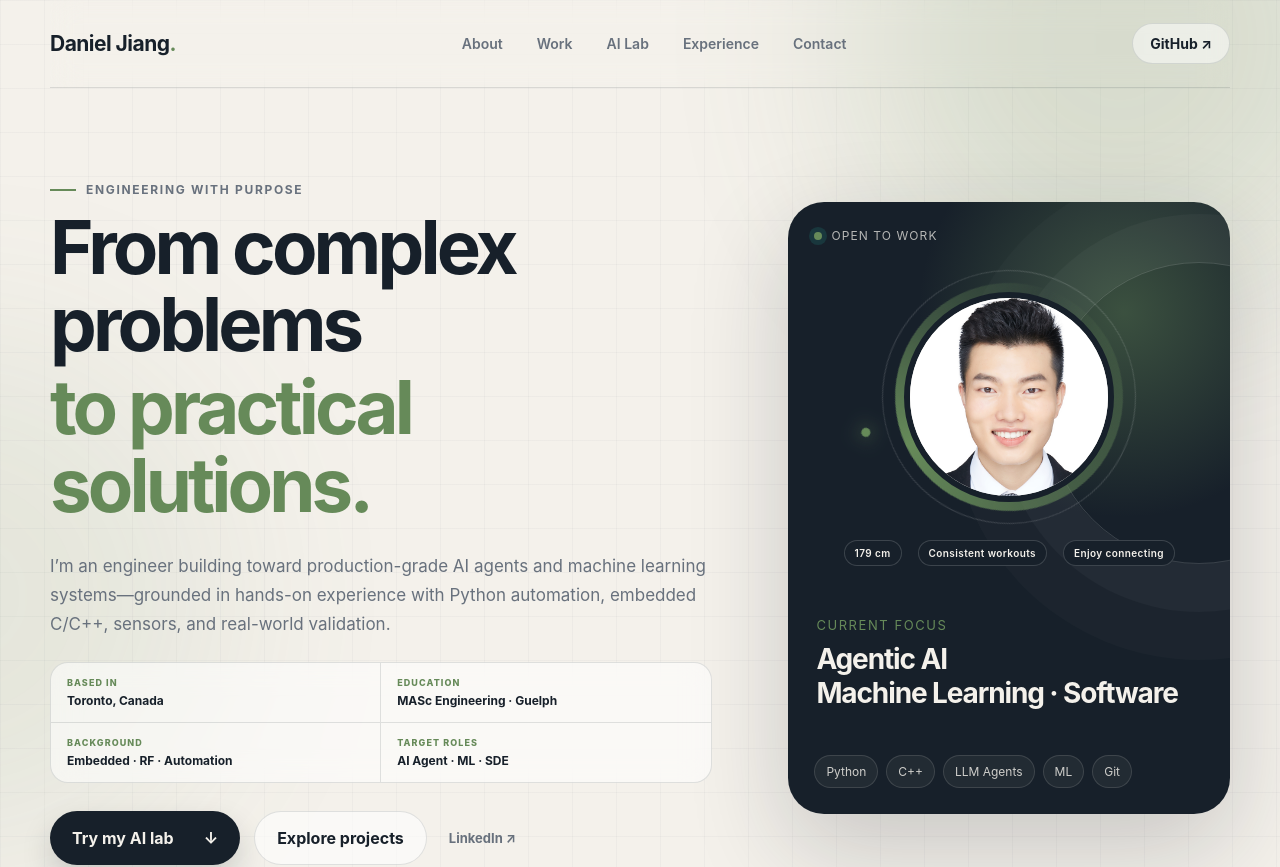
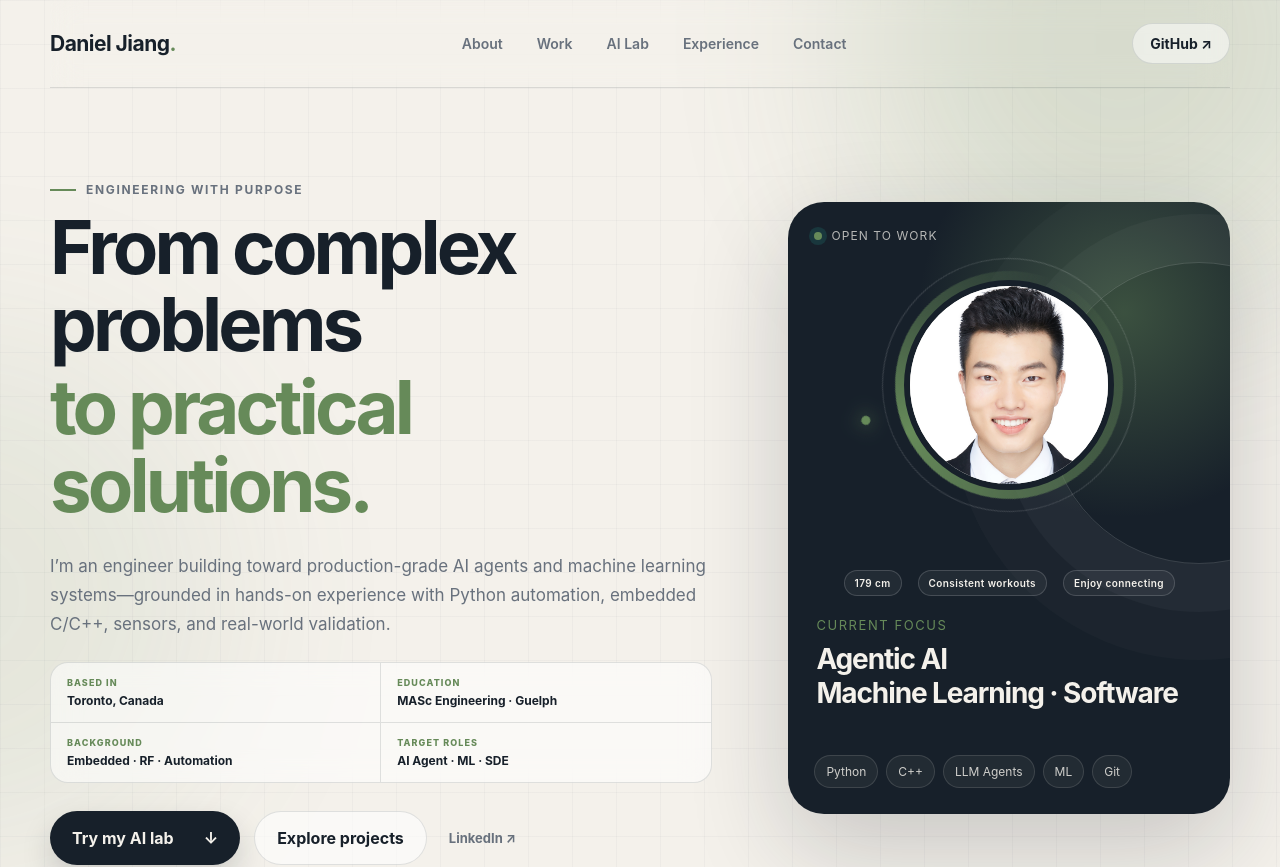
Before and after one commit to jiangjian9803-eng/jiangjian9803-eng.github.io, a Next.js app: page / in a window 1280 px wide. Shown: the top 867 px of the page. Built offline with nearby package versions, Linux system fonts and the light colour scheme.

Commit message:
Revert "Tighten portrait and personal labels"
This reverts commit 3dda84c9c986e34cf0ba70316f29aab7bbdb33d9.

```diff
--- a/styles.css
+++ b/styles.css
@@ -73,14 +73,14 @@ h1 em { position: relative; margin-top: .08em; color: var(--blue); font-style: n
 .hero-card::after { content: ""; position: absolute; width: 300px; height: 300px; right: -120px; top: 60px; border: 1px solid rgba(255,255,255,.15); border-radius: 50%; box-shadow: 0 0 0 48px rgba(255,255,255,.03), 0 0 0 96px rgba(255,255,255,.02); }
 .status-line { position: relative; z-index: 1; display: flex; gap: 9px; align-items: center; font-size: 12px; text-transform: uppercase; letter-spacing: .09em; color: rgba(244,241,235,.72); }
 .status-dot { width: 8px; height: 8px; border-radius: 50%; background: var(--cyan); box-shadow: 0 0 0 5px rgba(43,217,196,.12); }
-.portrait-wrap { position: absolute; top: 90px; left: 50%; width: 210px; height: 210px; transform: translateX(-50%); z-index: 1; }
+.portrait-wrap { position: absolute; top: 78px; left: 50%; width: 210px; height: 210px; transform: translateX(-50%); z-index: 1; }
 .portrait-wrap::before { content: ""; position: absolute; inset: -9px; border-radius: 50%; background: conic-gradient(var(--cyan), transparent 38%, var(--cyan)); animation: portrait-spin 10s linear infinite; }
 .portrait-wrap img { position: relative; width: 100%; height: 100%; object-fit: cover; object-position: 50% 15%; border: 6px solid var(--ink); border-radius: 50%; background: var(--paper); z-index: 1; }
 .portrait-orbit { position: absolute; inset: -22px; border: 1px solid rgba(255,255,255,.16); border-radius: 50%; animation: portrait-spin 16s linear infinite reverse; }
 .portrait-orbit::after { content: ""; position: absolute; top: 25px; right: 10px; width: 9px; height: 9px; border-radius: 50%; background: var(--cyan); box-shadow: 0 0 18px var(--cyan); }
 @keyframes portrait-spin { to { transform: rotate(360deg); } }
-.personal-labels { position: absolute; top: 338px; left: 24px; right: 24px; z-index: 2; display: flex; justify-content: center; gap: 16px; flex-wrap: wrap; }
-.personal-labels span { padding: 6px 10px; border: 1px solid rgba(255,255,255,.16); border-radius: 999px; background: var(--ink); color: var(--paper); font-size: 10px; font-weight: 600; letter-spacing: .04em; }
+.personal-labels { position: absolute; top: 368px; left: 24px; right: 24px; z-index: 2; display: flex; justify-content: center; gap: 16px; flex-wrap: wrap; }
+.personal-labels span { padding: 6px 10px; border: 1px solid rgba(255,255,255,.16); border-radius: 999px; background: rgba(255,255,255,.05); color: var(--paper); font-size: 10px; font-weight: 600; letter-spacing: .04em; }
 .hero-card-copy { position: absolute; left: 28px; bottom: 104px; z-index: 1; }
 .hero-card-copy p { color: var(--cyan); margin: 0 0 10px; font-size: 13px; text-transform: uppercase; letter-spacing: .12em; }
 .hero-card-copy h2 { font-size: 28px; line-height: 1.2; letter-spacing: -.04em; }
```
